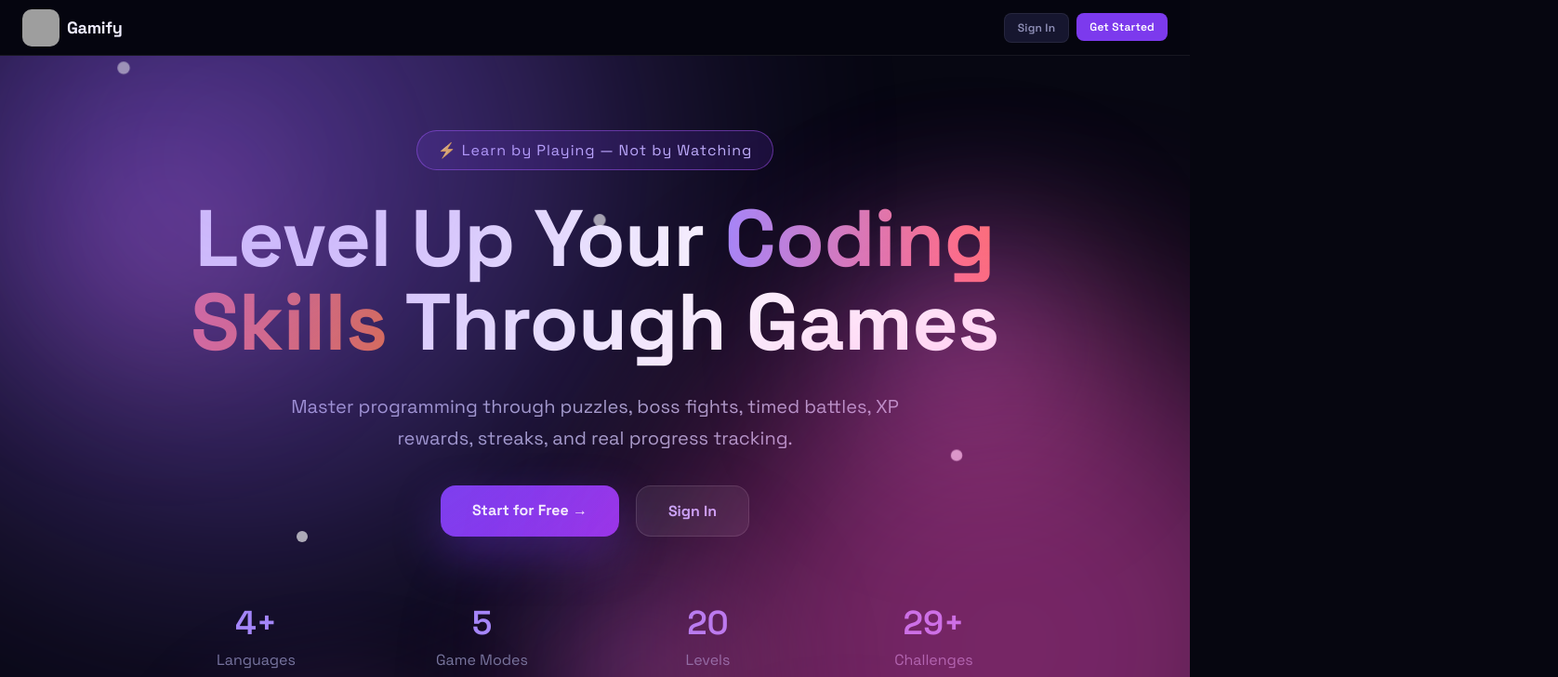
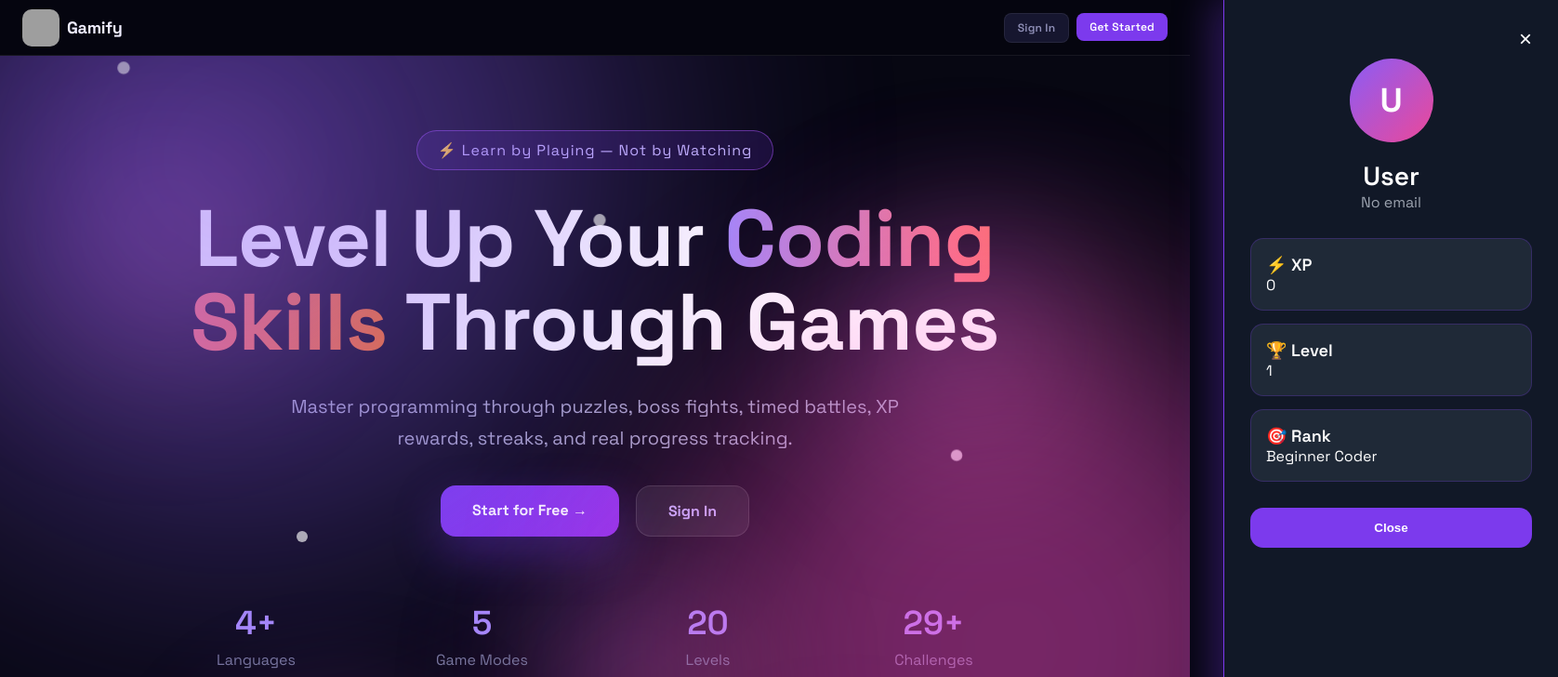
Before and after one commit to ashishsharma36058-oss/E-Learning-with-Gamification, a React (Vite) app: page / in a window 1280 px wide. Shown: the top 728 px of the page at 93% size, 1676 px wide, since content can reach past the window. Built offline with nearby package versions, Linux system fonts and the light colour scheme; grey boxes are pictures that could not be loaded.

Commit message:
Update ProfileModal.jsx

```diff
--- a/src/components/ProfileModal.jsx
+++ b/src/components/ProfileModal.jsx
@@ -3,35 +3,55 @@ import useStore from "../store/useStore"
 export default function ProfileModal({ open, onClose }) {
   const { user } = useStore()
 
-  if (!open) return null
+  return (
+    <>
+      <div
+        onClick={onClose}
+        style={{
+          position: "fixed",
+          inset: 0,
+          background: open ? "rgba(0,0,0,0.55)" : "rgba(0,0,0,0)",
+          opacity: open ? 1 : 0,
+          pointerEvents: open ? "auto" : "none",
+          transition: "0.3s ease",
+          zIndex: 9998,
+        }}
+      />
 
-  return (
-    <div
-      onClick={onClose}
-      style={{
-        position: "fixed",
-        inset: 0,
-        background: "rgba(0,0,0,0.7)",
-        display: "flex",
-        justifyContent: "center",
-        alignItems: "center",
-        zIndex: 9999
-      }}
-    >
       <div
-        onClick={(e) => e.stopPropagation()}
         style={{
-          width: "90%",
-          maxWidth: "420px",
+          position: "fixed",
+          top: 0,
+          right: 0,
+          height: "100vh",
+          width: "360px",
+          maxWidth: "90vw",
           background: "#111827",
-          borderRadius: "24px",
-          padding: "30px",
-          border: "1px solid #7c3aed",
           color: "white",
-          boxShadow: "0 0 30px rgba(124,58,237,0.5)"
+          zIndex: 9999,
+          padding: "28px",
+          borderLeft: "1px solid #7c3aed",
+          boxShadow: "-10px 0 40px rgba(124,58,237,0.35)",
+          transform: open ? "translateX(0)" : "translateX(110%)",
+          transition: "transform 0.35s ease",
+          overflowY: "auto",
         }}
       >
-        <div style={{ textAlign: "center" }}>
+        <button
+          onClick={onClose}
+          style={{
+            float: "right",
+            background: "transparent",
+            border: "none",
+            color: "white",
+            fontSize: 24,
+            cursor: "pointer",
+          }}
+        >
+          ×
+        </button>
+
+        <div style={{ textAlign: "center", marginTop: 35 }}>
           <div
             style={{
               width: 90,
@@ -43,53 +63,37 @@ export default function ProfileModal({ open, onClose }) {
               justifyContent: "center",
               fontSize: 36,
               fontWeight: "bold",
-              margin: "0 auto 20px"
+              margin: "0 auto 18px",
             }}
           >
             {user?.username?.[0]?.toUpperCase() || "U"}
           </div>
 
-          <h2>{user?.username}</h2>
-          <p style={{ color: "#9ca3af" }}>
-            {user?.email || "No email"}
-          </p>
+          <h2>{user?.username || "User"}</h2>
+          <p style={{ color: "#9ca3af" }}>{user?.email || "No email"}</p>
         </div>
 
-        <div
-          style={{
-            marginTop: 25,
-            display: "grid",
-            gridTemplateColumns: "1fr 1fr",
-            gap: 15
-          }}
-        >
-          <div
-            style={{
-              background: "#1f2937",
-              padding: 15,
-              borderRadius: 14
-            }}
-          >
+        <div style={{ marginTop: 28, display: "grid", gap: 14 }}>
+          <div style={boxStyle}>
             <h3>⚡ XP</h3>
-            <p>{user?.xp || 0}</p>
+            <p>{user?.xp || user?.total_xp || 0}</p>
           </div>
 
-          <div
-            style={{
-              background: "#1f2937",
-              padding: 15,
-              borderRadius: 14
-            }}
-          >
+          <div style={boxStyle}>
             <h3>🏆 Level</h3>
             <p>{user?.level || 1}</p>
+          </div>
+
+          <div style={boxStyle}>
+            <h3>🎯 Rank</h3>
+            <p>Beginner Coder</p>
           </div>
         </div>
 
         <button
           onClick={onClose}
           style={{
-            marginTop: 25,
+            marginTop: 28,
             width: "100%",
             padding: "14px",
             borderRadius: 14,
@@ -97,12 +101,19 @@ export default function ProfileModal({ open, onClose }) {
             background: "#7c3aed",
             color: "white",
             fontWeight: "bold",
-            cursor: "pointer"
+            cursor: "pointer",
           }}
         >
           Close
         </button>
       </div>
-    </div>
+    </>
   )
 }
+
+const boxStyle = {
+  background: "#1f2937",
+  padding: 16,
+  borderRadius: 14,
+  border: "1px solid rgba(124,58,237,0.25)",
+}
```
